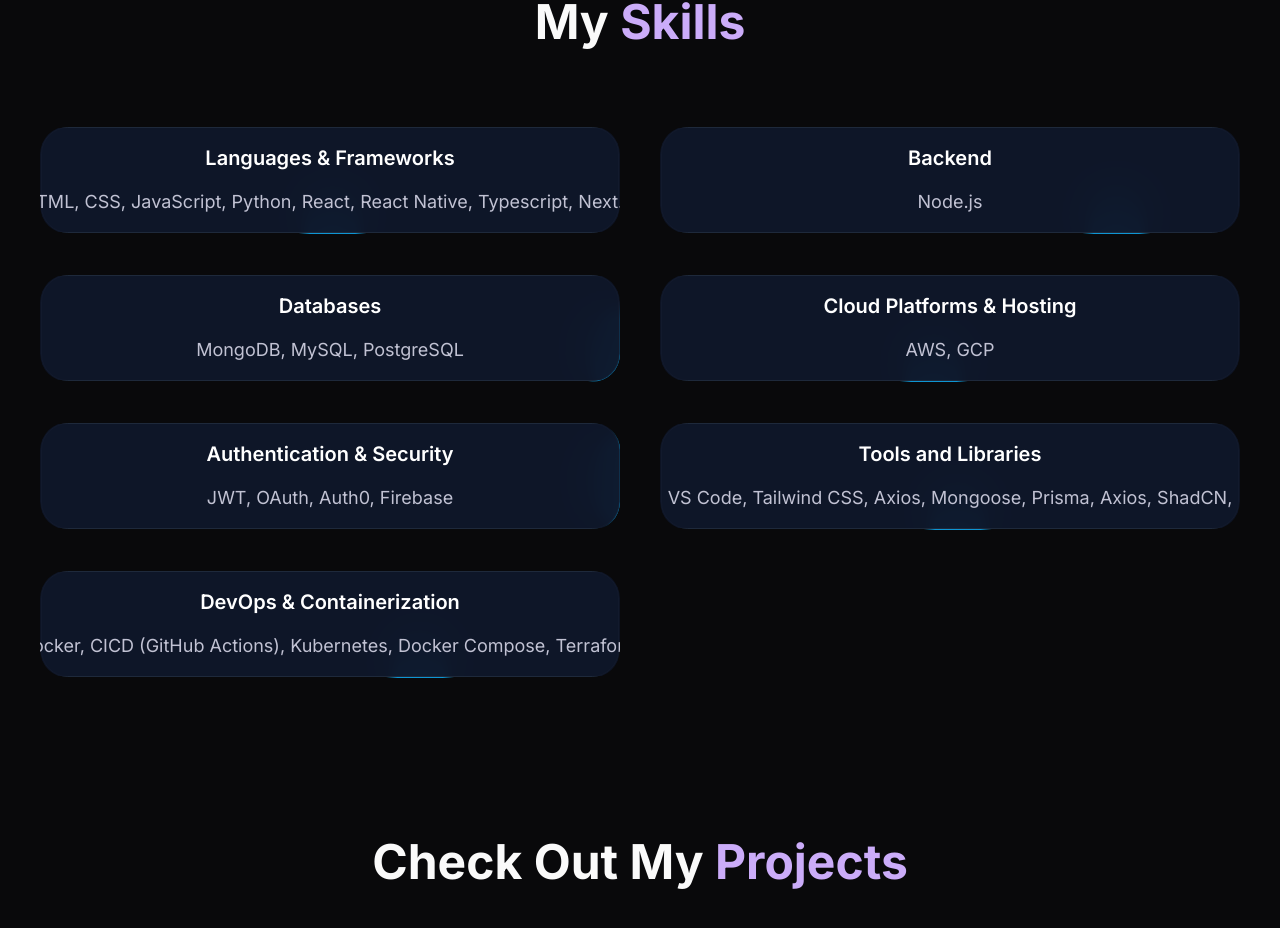
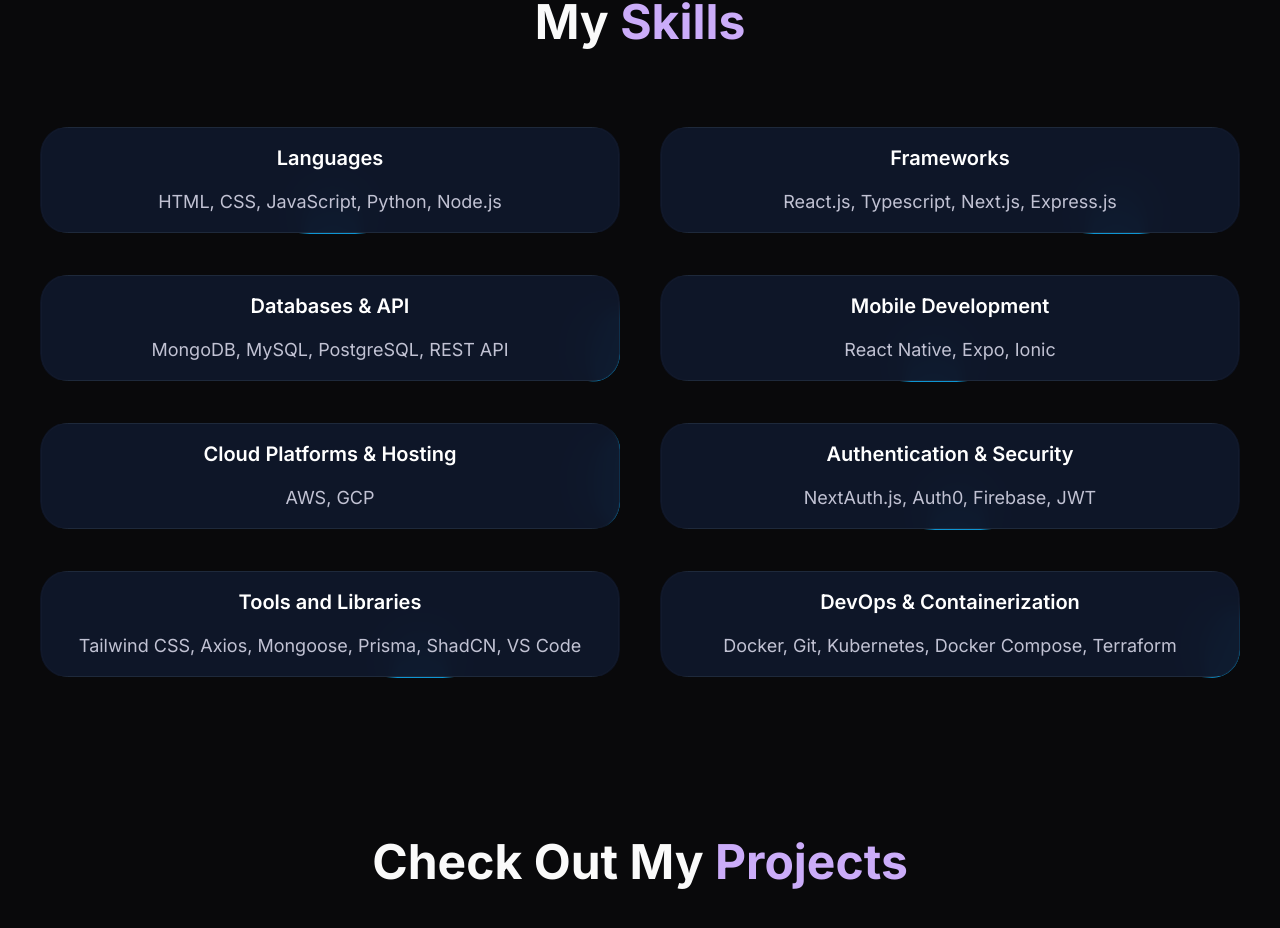
Before and after one commit to dmukaj/portfolio, a Next.js app: page / in a window 1280 px wide. Shown: the part 962-1890 px from the top of the page. Built offline with nearby package versions, Linux system fonts and the light colour scheme.

Commit message:
updated index.ts and movingBoarder.tsx

```diff
--- a/components/ui/MovingBoarder.tsx
+++ b/components/ui/MovingBoarder.tsx
@@ -47,7 +47,7 @@
         <MovingBorder duration={duration} rx="30%" ry="30%">
           <div
             className={cn(
-              "h-32 w-20 opacity-[0.9] dark:bg-[radial-gradient(var(--sky-500)_40%,transparent_60%)] ",
+              "h-32 w-20 opacity-[0.9] dark:bg-[radial-gradient(var(--sky-500)_40%,transparent_60%)]",
               borderClassName
             )}
           />
--- a/data/index.ts
+++ b/data/index.ts
@@ -202,50 +202,57 @@
 export const workExperience = [
   {
     id: 1,
-    title: "Languages & Frameworks",
-    desc: " HTML, CSS, JavaScript, Python, React, React Native, Typescript, Next.js",
+    title: "Languages",
+    desc: " HTML, CSS, JavaScript, Python, Node.js",
     className: "md:col-span-2",
     thumbnail: "/exp1.svg",
   },
   {
     id: 2,
-    title: "Backend",
-    desc: "Node.js",
+    title: "Frameworks",
+    desc: " React.js, Typescript, Next.js, Express.js",
     className: "md:col-span-2",
     thumbnail: "/exp2.svg",
   },
   {
     id: 3,
-    title: "Databases",
-    desc: "MongoDB, MySQL, PostgreSQL",
+    title: "Databases & API",
+    desc: "MongoDB, MySQL, PostgreSQL, REST API",
     className: "md:col-span-2",
     thumbnail: "/exp2.svg",
   },
   {
     id: 4,
+    title: "Mobile Development",
+    desc: "React Native, Expo, Ionic",
+    className: "md:col-span-2",
+    thumbnail: "/exp2.svg",
+  },
+  {
+    id: 5,
     title: "Cloud Platforms & Hosting",
     desc: "AWS, GCP",
     className: "md:col-span-2",
     thumbnail: "/exp2.svg",
   },
   {
-    id: 5,
+    id: 6,
     title: "Authentication & Security",
-    desc: "JWT, OAuth, Auth0, Firebase",
+    desc: "NextAuth.js, Auth0, Firebase, JWT",
     className: "md:col-span-2",
     thumbnail: "/exp2.svg",
   },
   {
-    id: 6,
+    id: 7,
     title: "Tools and Libraries",
-    desc: "VS Code, Tailwind CSS, Axios, Mongoose, Prisma, Axios, ShadCN, ",
+    desc: "Tailwind CSS, Axios, Mongoose, Prisma, ShadCN, VS Code",
     className: "md:col-span-2",
     thumbnail: "/exp3.svg",
   },
   {
-    id: 7,
+    id: 8,
     title: "DevOps & Containerization",
-    desc: "Docker, CICD (GitHub Actions), Kubernetes, Docker Compose, Terraform",
+    desc: "Docker, Git, Kubernetes, Docker Compose, Terraform",
     className: "md:col-span-2",
     thumbnail: "/exp4.svg",
   },
```
